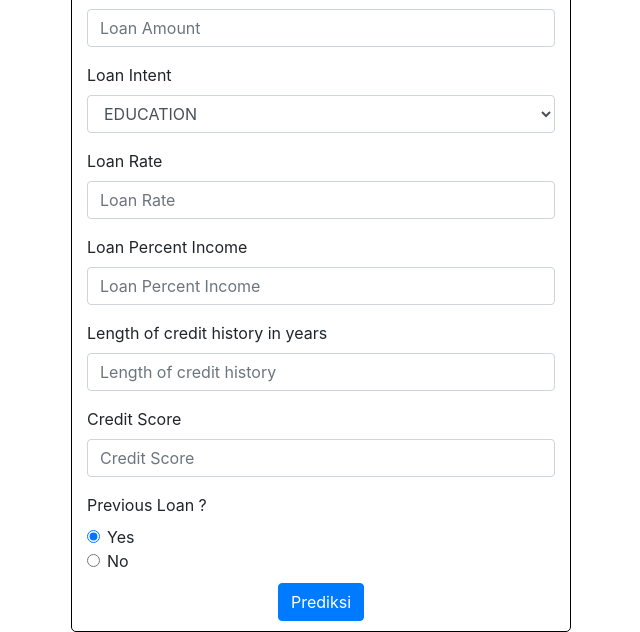
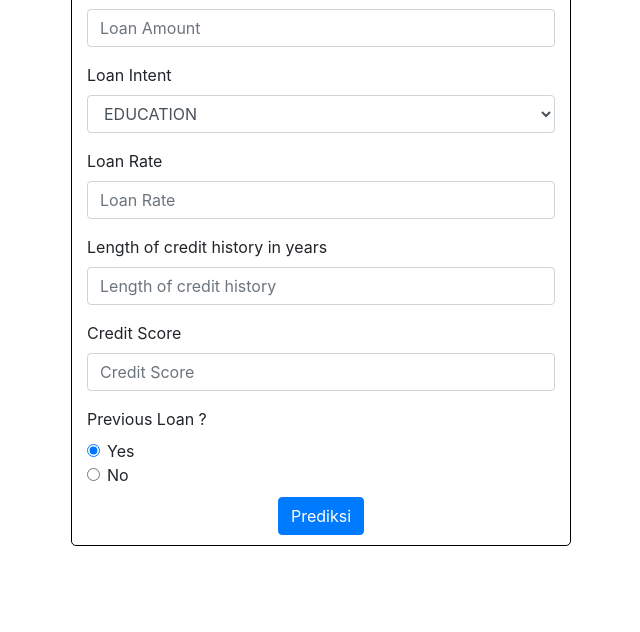
Before and after one commit to Rianchandra11/loanpredict, a Python web app: template templates/index.html in a window 1280 px wide. Shown: the part 648-1280 px from the top of the page, without its empty margins (319-959 px from the left). After the commit the page ends 1194 px from the top, so only its background shows below. Run offline with Jinja, Linux system fonts and the light colour scheme; the template is opened without the code that fills it, so the values that code supplies are empty.

Commit message:
Second Commit

```diff
--- a/app.py
+++ b/app.py
@@ -4,8 +4,8 @@ import joblib
 
 app = Flask(__name__)
 
-model     = joblib.load('./loan/model.pkl')
-encoders  = joblib.load('./loan/encoders.pkl')
+model     = joblib.load('./model.pkl')
+encoders  = joblib.load('./encoders.pkl')
 
 
 @app.route('/', methods=['GET', 'POST'])
@@ -24,7 +24,7 @@ def index():
             'loan_amnt':   float(request.form['loanamnt']),
             'loan_intent' : request.form['loanintent'],
             'loan_int_rate' :float(request.form['loanrate']),
-            'loan_percent_income' :float(request.form['loaninc']),
+            'loan_percent_income' :round(float(request.form['income'])/float(request.form['loanamnt']),2),
             'cb_person_cred_hist_length' :float(request.form['cb']),
             'credit_score': int(request.form['cs']),
             'previous_loan_defaults_on_file' : request.form['prevl']
--- a/templates/index.html
+++ b/templates/index.html
@@ -96,11 +96,7 @@
         <input type="number" class="form-control" id="loanrate" placeholder="Loan Rate" name="loanrate" min="5.42" step="0.01" max="20">
 
       </div>
-      <div class="form-group">
-        <label for="loaninc">Loan Percent Income</label>
-        <input type="number" class="form-control" id="loaninc" placeholder="Loan Percent Income" name="loaninc" min="0" step="0.01" max="100">
 
-      </div>
       <div class="form-group">
         <label for="cb">Length of credit history in years</label>
         <input type="number" class="form-control" id="cb" placeholder="Length of credit history" name="cb" min="2"  max="30">
```
